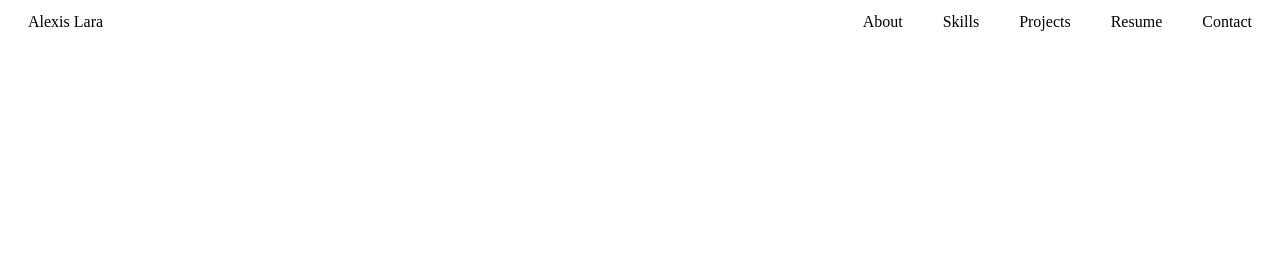
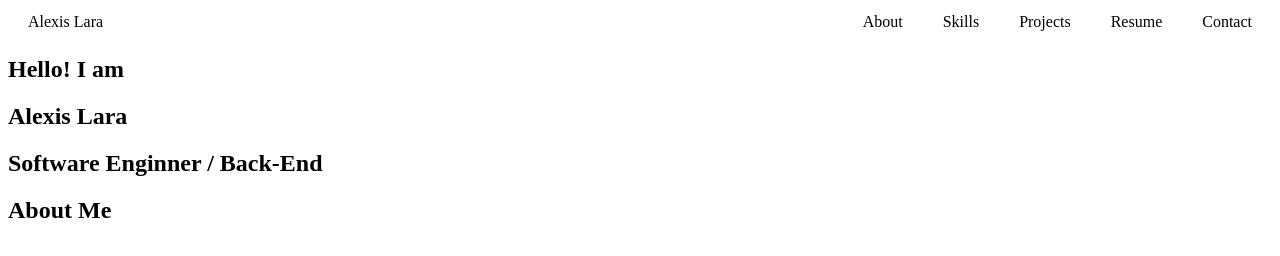
Before and after one commit to alara1125/portfolio-website, a plain HTML site: page index.html in a window 1280 px wide. Drawn offline with Linux system fonts and the light colour scheme.

Commit message:
starting to add sections

```diff
--- a/index.html
+++ b/index.html
@@ -5,6 +5,7 @@
         <link rel="stylesheet" href="style.css">
     </head>
     <body>
+        <section id = "nav">
             <div id ="nav">
                 <ul>
                     <li>Alexis Lara</li>
@@ -15,5 +16,19 @@
                     <li>Contact</li>
                 </ul>
             </div>
+        </section>
+
+        <section id = "home">
+            <h2>Hello! I am</h2>
+            <h2>Alexis Lara</h2>
+            <h2>Software Enginner / Back-End</h2>
+            <p></p>
+        </section>
+
+        <section id = "about me">
+            <h2>About Me</h2>
+            <p></p>
+
+        </section>
     </body>
 </html>
```
Lines whose indentation alone changed are shown as unchanged.
